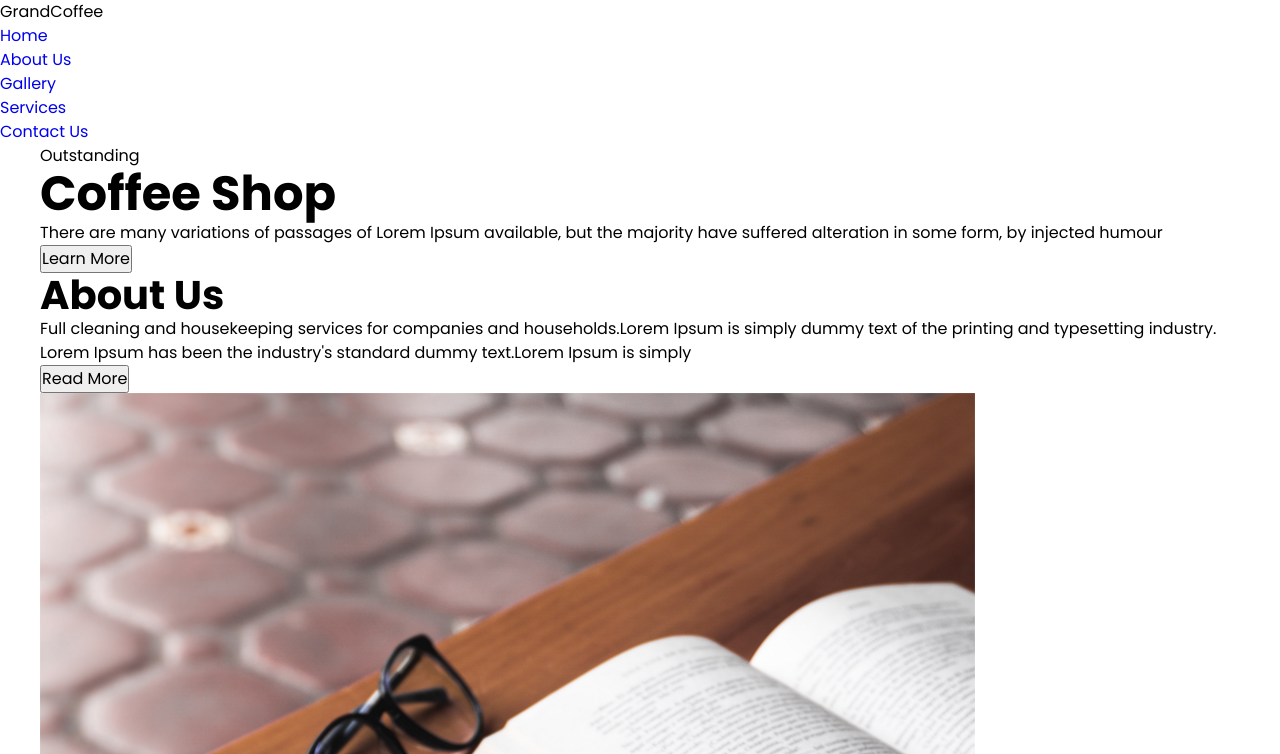
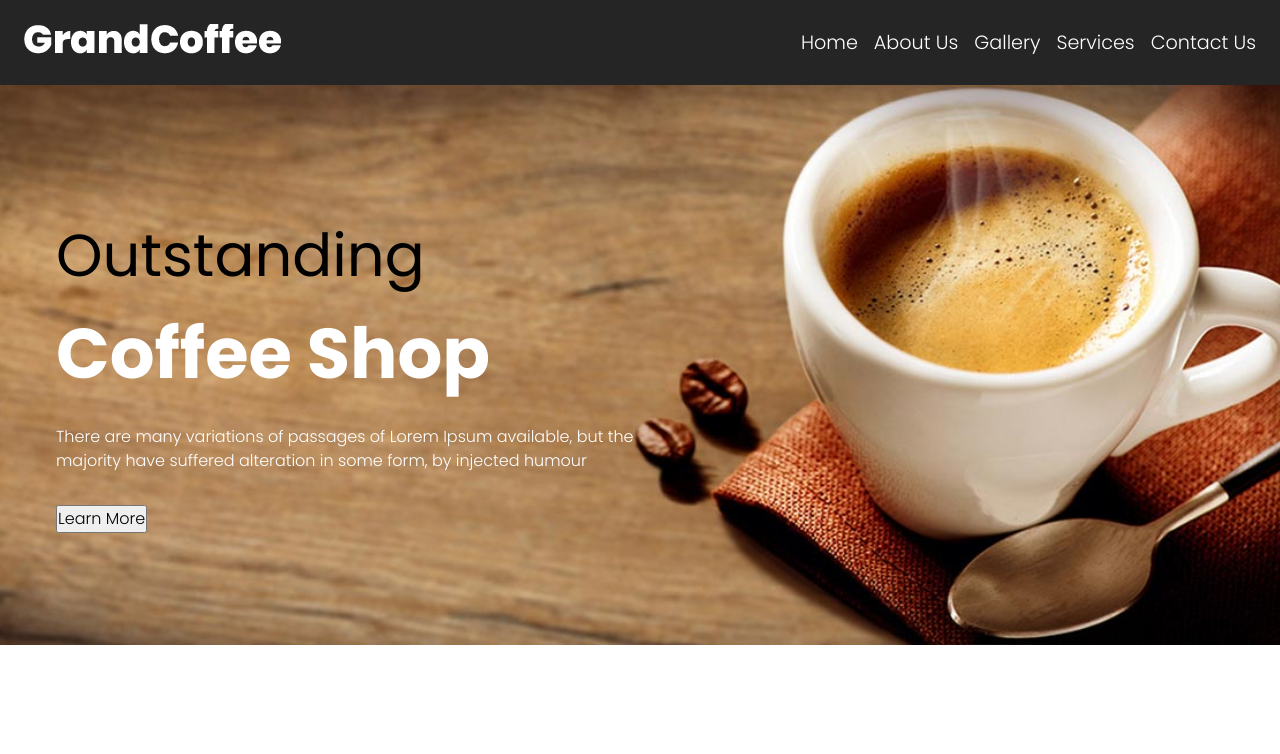
Before and after one commit to Slavcheva/Coffee-Shop, a plain HTML site: page index.html in a window 1280 px wide. Shown: the top 754 px of the page. Drawn offline with Linux system fonts and the light colour scheme.

Commit message:
Add header styles

```diff
--- /dev/null
+++ b/assets/css/header.css
@@ -0,0 +1,129 @@
+/*Navigation*/
+.nav-wrapper {
+    background: #252525;
+    color: #FFF;
+    padding: 1em;
+    display: flex;
+    justify-content: space-between;
+    align-items: center;
+    position: relative;
+}
+
+.site-menu #nav-toggle {
+    opacity: 0;
+    pointer-events: none;
+    position: absolute;
+}
+
+.site-menu label .fa-xmark {
+    display: none;
+}
+
+.site-menu .site-nav {
+    display: none;
+    border-top: 1px solid transparent;
+    box-shadow: inset 0 1px 0 rgba(255, 255, 255, 0.1);
+    position: absolute;
+    top: 100%;
+    left: 0;
+    right: 0;
+    text-align: center;
+    background: #252525;
+    padding: 1em 0;
+}
+
+.site-menu .site-nav a {
+    color: #FFF;
+    padding: 1em;
+    display: inline-block;
+    font-size: 1.2em;
+}
+
+.site-menu .site-nav a:hover {
+    color: #F66D37;
+}
+
+.toggle-btn {
+    font-size: 2em;
+    background: #FFFFFF;
+    color: #7F7F7F;
+    padding: 0 0.5em;
+    border-radius: 0.3em;
+}
+
+#nav-toggle:checked + label > .fa-xmark {
+    display: inline-block;
+}
+
+#nav-toggle:checked + label > .fa-bars {
+    display: none;
+}
+
+#nav-toggle:checked + label + nav {
+    display: block;
+}
+
+
+/*Banner Section*/
+.site-banner{
+    background: center/cover no-repeat url("../images/banner-bg.png");
+    color: #FFFFFF;
+}
+
+.site-banner .content{
+    /*width: 50%;*/
+    padding: 2em 0;
+}
+
+.site-banner .subtitle{
+    color: black;
+    font-size: 2.4em;
+    font-weight: 400;
+    line-height: 2;
+}
+
+
+
+@media screen and (max-width: 300px) {
+    .site-brand img {
+        max-width: 150px;
+    }
+}
+
+@media screen and (min-width: 768px) {
+    .nav-wrapper {
+        padding: 1.5em;
+    }
+
+    .site-menu label {
+        display: none;
+    }
+
+    .site-menu .site-nav {
+        display: block;
+        position: static;
+        box-shadow: none;
+        padding: 0;
+    }
+
+    .site-menu .site-nav ul {
+        display: flex;
+        flex-direction: row;
+        gap: 1em
+    }
+
+    .site-menu .site-nav a {
+        padding: 0;
+    }
+    .site-banner .subtitle{
+        font-size: 3.7em;
+    }
+    .site-banner .content{
+        width: 70%;
+    }
+}
+@media screen and (min-width: 1024px) {
+    .site-banner .content{
+        width: 50%;
+    }
+}
--- a/assets/css/index.css
+++ b/assets/css/index.css
@@ -1,6 +1,8 @@
 @import "typography.css";
+@import "header.css";
 
 .container{
     max-width: 1200px;
     margin: 0 auto;
+    padding: 7em 1em;
 }
--- a/assets/css/typography.css
+++ b/assets/css/typography.css
@@ -9,6 +9,7 @@
 
 html {
     font: 14px/1.5 Poppins, sans-serif;
+    font-weight: 300;
     box-sizing: border-box;
 }
 
@@ -17,20 +18,11 @@ body, input, textarea, option, select, table, form, button {
 }
 
 
-@media (min-width: 786px) {
-    html {
-        font-size: 16px
-    }
-}
-
-@media (min-width: 1024px) {
-    h1 {
-        font-size: 4.4em;
-    }
-}
 
 h1, h2, h3, h4, h5, h6 {
     line-height: 1.1;
+    font-weight: 700;
+
 }
 
 h1 {
@@ -63,3 +55,16 @@ li{
 a{
     text-decoration: none;
 }
+
+
+@media (min-width: 786px) {
+    html {
+        font-size: 16px
+    }
+}
+
+@media (min-width: 1024px) {
+    h1 {
+        font-size: 4.4em;
+    }
+}
--- a/index.html
+++ b/index.html
@@ -8,8 +8,11 @@
 </head>
 <body>
 <header class="site-header">
+    <div class="nav-wrapper">
+    <div class="site-brand"><img src="assets/images/logo.png" alt="location"> </div>
     <div class="site-menu">
-        <div class="site-brand">GrandCoffee</div>
+        <input type="checkbox" id="nav-toggle">
+        <label for="nav-toggle" class="toggle-btn"><i class="fa-solid fa-bars"></i><i class="fa-solid fa-xmark"></i></label>
         <nav class="site-nav">
             <ul>
                 <li><a href="#">Home</a></li>
@@ -20,11 +23,12 @@
             </ul>
         </nav>
     </div>
+    </div>
     <div class="site-banner">
         <div class="container">
-            <p>Outstanding</p>
+            <p class="subtitle">Outstanding</p>
             <h1>Coffee Shop</h1>
-            <p>There are many variations of passages of Lorem Ipsum available, but the majority have suffered alteration
+            <p class="content">There are many variations of passages of Lorem Ipsum available, but the majority have suffered alteration
                 in some form, by injected humour</p>
             <button class="button learn-btn">Learn More</button>
         </div>
@@ -158,9 +162,9 @@
     </div>
     <div class="widget"><h4>Contact Us</h4>
         <ul>
-            <li><i class="fa-solid fa-location-dot"></i> Address : Loram Ipusm</li>
-            <li><i class="fa-solid fa-phone"></i>Call : <a href="#">+01 1234567890</a></li>
-            <li><i class="fa-solid fa-envelope"></i>Email : <a href="#">demo@gmail.com</a></li>
+            <li><img src="assets/images/map-icon.png" alt="location"> Address : Loram Ipusm</li>
+            <li><img src="assets/images/call-icon.png" alt="phone number">Call : <a href="#">+01 1234567890</a></li>
+            <li><img src="assets/images/mail-icon.png" alt="email">Email : <a href="#">demo@gmail.com</a></li>
         </ul>
     </div>
 </footer>
```
